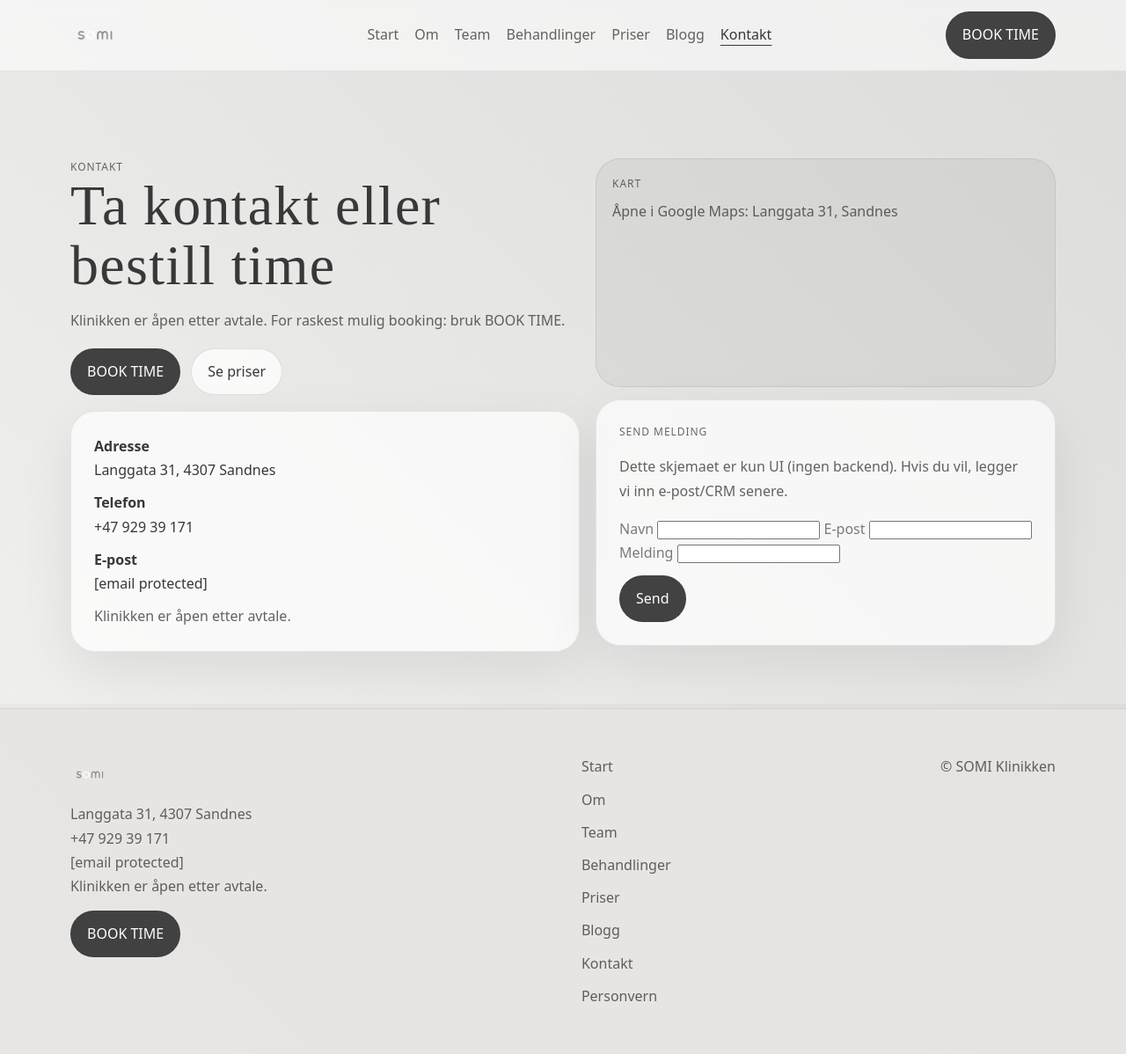
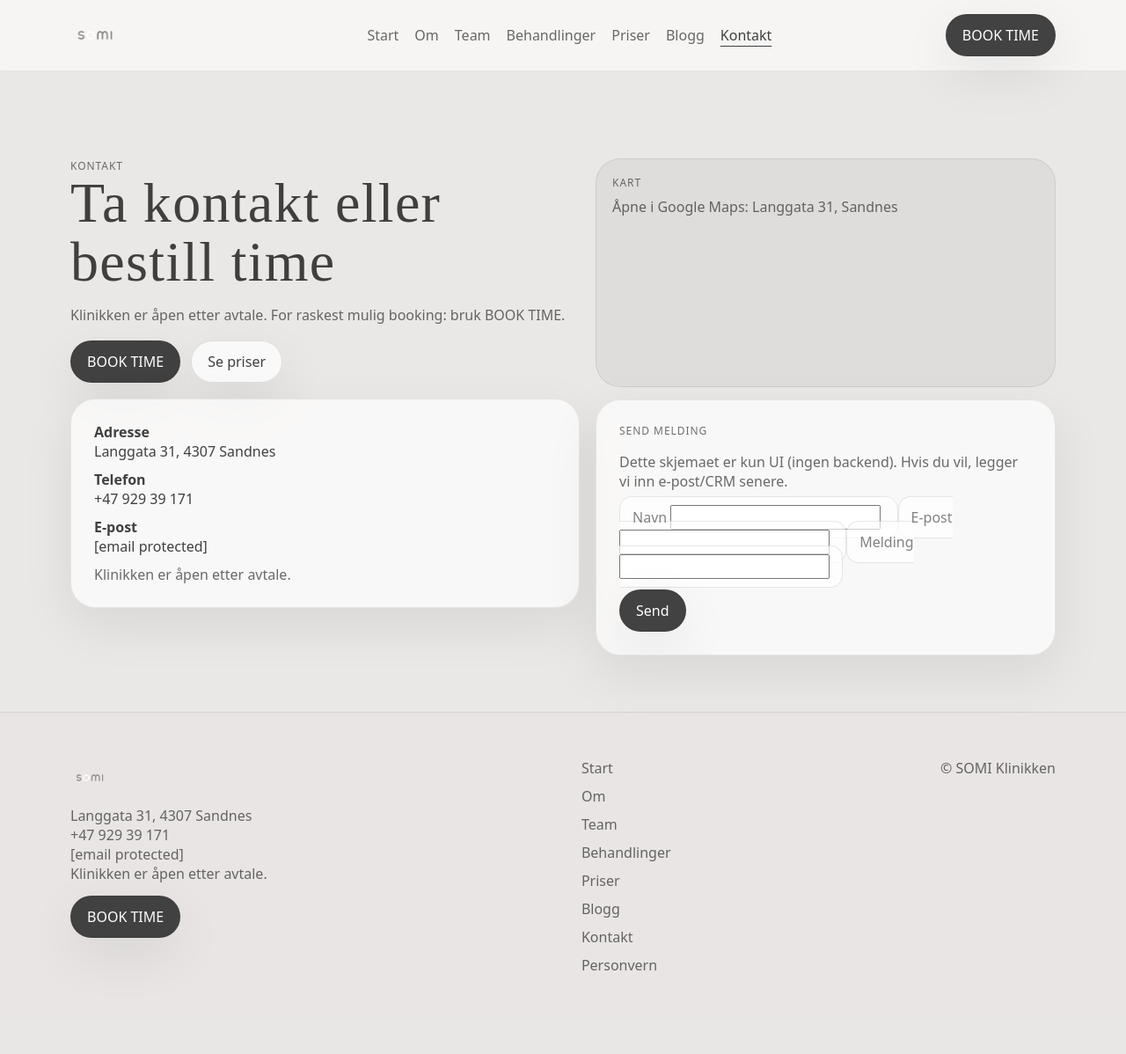
Before and after one commit to XS227/Somi-Klinikken, a PHP site: page /kontakt.html in a window 1280 px wide. Shown: the whole page at 88% size. After the commit the page ends 1103 px from the top, so only its background shows below. Run offline with PHP 8.4, Linux system fonts and the light colour scheme.

Commit message:
Update base.css

```diff
--- a/css/base.css
+++ b/css/base.css
@@ -1,19 +1,48 @@
-@font-face { font-family: "Corbel"; src: local("Corbel"); font-display: swap; }
-@font-face { font-family: "Eastman Alternate"; src: local("Eastman Alternate Trial"); font-display: swap; }
-
-* { box-sizing: border-box; }
-html, body { height: 100%; }
-body {
+*{ box-sizing: border-box; }
+html, body{ height: 100%; }
+body{
   margin: 0;
-  color: var(--c-ink);
-  background: var(--bg-grad);
-  font-family: "Corbel", system-ui, -apple-system, Segoe UI, Roboto, Arial, sans-serif;
-  line-height: 1.7;
+  font-family: system-ui, -apple-system, Segoe UI, Roboto, Arial, sans-serif;
+  color: rgba(56,56,56,.96);
+  background: rgba(232,230,228,0.9);
+  -webkit-font-smoothing: antialiased;
+  -moz-osx-font-smoothing: grayscale;
 }
 
-img { max-width: 100%; display: block; }
-a { color: inherit; text-decoration: none; }
-button { font: inherit; }
+a{ color: inherit; text-decoration: none; }
+a:hover{ text-decoration: none; }
 
-::selection { background: rgba(221,179,179,0.55); }
-.no-scroll { overflow: hidden; }
+button, input, select, textarea{ font: inherit; }
+
+.field{
+  width: 100%;
+  border-radius: 999px;
+  border: 1px solid rgba(56,56,56,.12);
+  background: rgba(255,255,255,.65);
+  padding: 12px 14px;
+  outline: none;
+}
+
+.btn{
+  display: inline-flex;
+  align-items: center;
+  justify-content: center;
+  gap: 10px;
+  padding: 12px 16px;
+  border-radius: 999px;
+  border: 1px solid rgba(56,56,56,.14);
+  background: rgba(255,255,255,.70);
+  box-shadow: var(--sh-soft);
+  transition: transform var(--dur-2) var(--ease-out), border-color var(--dur-2) var(--ease-out);
+}
+.btn:hover{ transform: translateY(-1px); border-color: rgba(56,56,56,.22); }
+.btn--primary{
+  color: #fff;
+  border-color: rgba(56,56,56,.18);
+}
+
+/* REQUIRED for mobile menu scroll lock */
+.no-scroll{ overflow: hidden; }
+
+/* Prevent logo/images from collapsing weirdly */
+img{ max-width: 100%; height: auto; display: block; }
```
